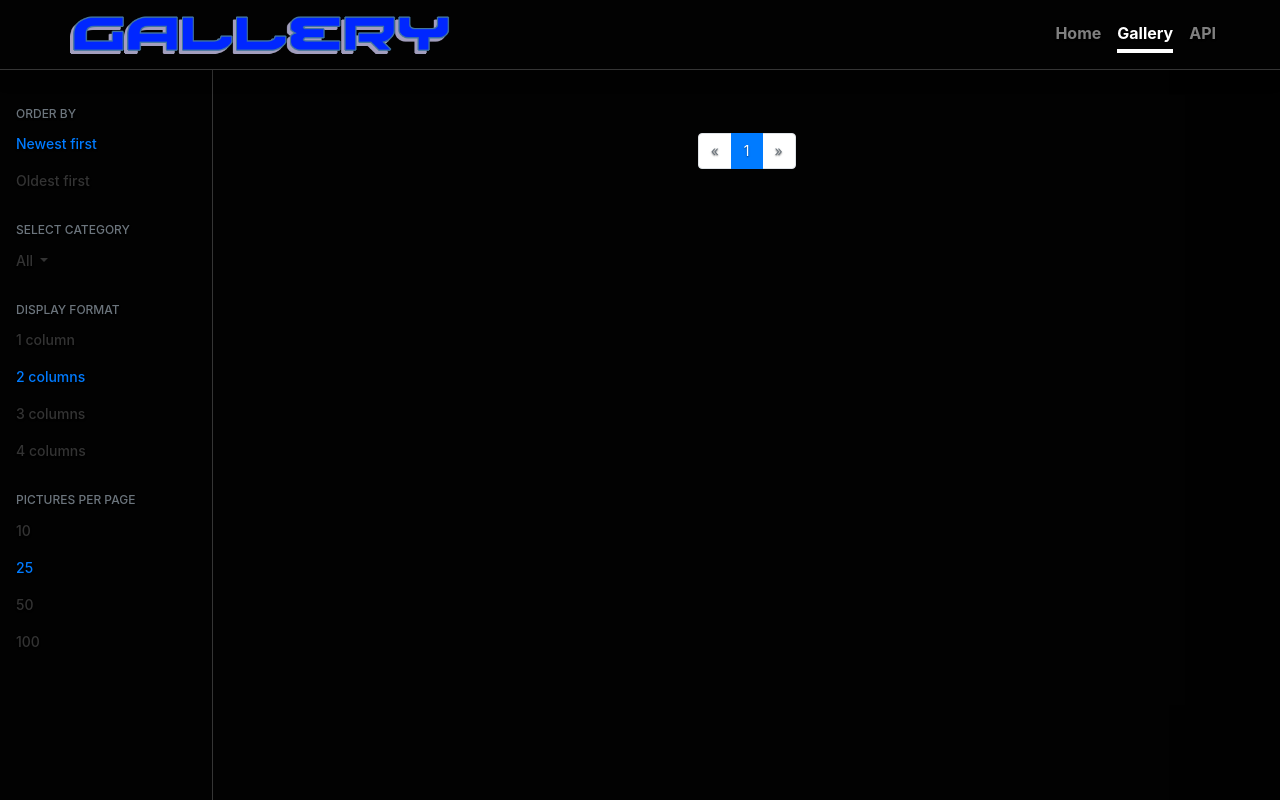
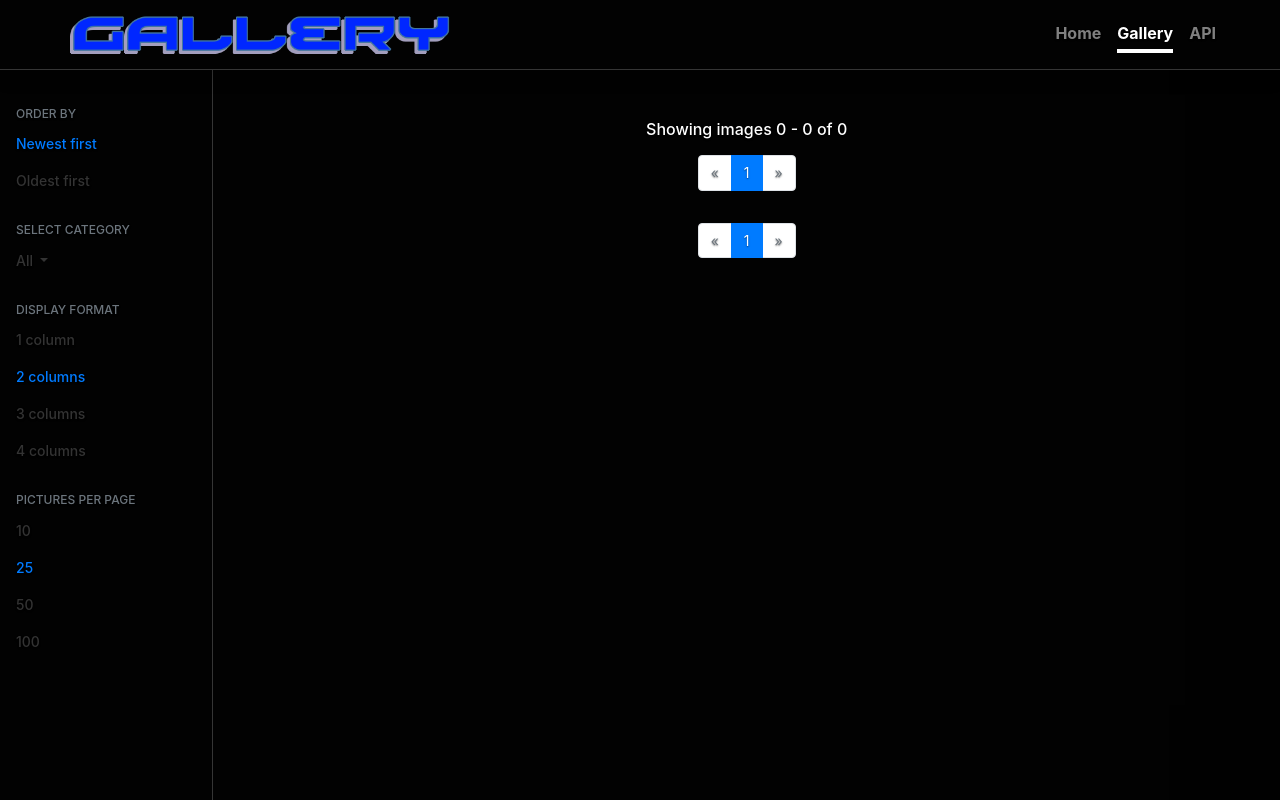
Before and after one commit to encqre/DjangoGallery, a Django app: page /gallery/ in a window 1280 px wide. Run offline with Django 3.2, Linux system fonts and the light colour scheme; data that the repository does not hold is empty; some libraries are stand-ins or nearby versions.

Commit message:
finished implementing all functionality in gallery page

```diff
--- a/gallery/models.py
+++ b/gallery/models.py
@@ -17,13 +17,13 @@ class Image(models.Model):
     image_picture = models.ImageField(upload_to = 'gallery/static/gallery/pictures/', default = 'gallery/static/gallery/pictures/default/no-img.jpg')
     image_added = models.DateTimeField("date added", default=datetime.now())
     image_description = models.CharField(max_length=200)
-    image_slug = models.CharField(max_length=200)
+    image_slug = models.CharField(max_length=200, unique=True)
     image_visible = models.BooleanField(default=False)
-    image_title = models.CharField(max_length=200)
+    image_title = models.CharField(max_length=200, unique=True)
     image_category = models.ManyToManyField(ImageCategory, verbose_name="Category")
 
     def image_url(self):
         return str(self.image_picture.name).lstrip("gallery")
 
     def __str__(self):
-        return self.image_title
+        return str(self.image_slug) + " - " + str(self.image_title)
--- a/gallery/static/gallery/css/gallery.css
+++ b/gallery/static/gallery/css/gallery.css
@@ -71,7 +71,7 @@ body {
    */
 
   [role="main"] {
-    padding-top: 133px; /* Space for fixed navbar */
+    padding-top: 120px; /* Space for fixed navbar */
   }
 
   /* @media (min-width: 768px) {
--- a/gallery/templates/gallery/gallery.html
+++ b/gallery/templates/gallery/gallery.html
@@ -54,13 +54,21 @@
         <ul class="nav flex-column mb-2">
           <li class="nav-item dropdown">
             <a class="nav-link dropdown-toggle" href="#" id="navbarDropdown" role="button" data-toggle="dropdown" aria-haspopup="true" aria-expanded="false">
-              All
+              {{display.category}}
             </a>
             <div class="dropdown-menu" aria-labelledby="navbarDropdown">
+              {% if display.category == 'All' %}
               <a class="dropdown-item active" href="#">All</a>
+              {% else %}
+              <a class="dropdown-item" href="/gallery?order={{display.order_by}}&display={{display.display}}&pictures={{display.pictures_per_page}}">All</a>
+              {% endif %}
               <div class="dropdown-divider"></div>
               {% for category in categories %}
-              <a class="dropdown-item" href="#">{{category.category}} ({{category.image_set.all.count}})</a>
+                {% if display.category != category.category_slug %}
+                <a class="dropdown-item" href="/gallery/{{category.category_slug}}?order={{display.order_by}}&display={{display.display}}&pictures={{display.pictures_per_page}}">{{category.category}} ({{category.image_set.all.count}})</a>
+                {% else %}
+                <a class="dropdown-item active" href="#">{{category.category}} ({{category.image_set.all.count}})</a>
+                {% endif %}
               {% endfor %}
             </div>
           </li>
@@ -165,8 +173,12 @@
     </nav>
 
     <main role="main" class="col-md-9 ml-sm-auto col-lg-10 px-4">
-
-        <nav>
+      {% if display.category == 'All' %}
+      <h6 style="color: white; text-align: center;">Showing images {{images.start_index}} - {{images.end_index}} of {{display.total_images}}</h6>
+      {% else %}
+      <h6 style="color: white; text-align: center;">Showing images {{images.start_index}} - {{images.end_index}} of {{display.total_images}} in category "{{display.category}}"</h6>
+      {% endif %}
+        <nav style="margin-top: 1rem;">
         <ul class="pagination justify-content-center">
 
                 {% if images.has_previous %}
@@ -227,7 +239,9 @@
       {% for image in images %}
       <div class='{{display.col_style}}'>
       <div class="card mb-3 text-white bg-dark border-dark {{display.width}}" style="left: 50%; transform: translate(-50%)">
+        <a href="/id/{{image.image_slug}}" target="_blank">
         <img src="{{image.image_url}}" class="card-img-top" alt="{{image.image_title}}">
+        </a>
         <div class="card-body">
           <h5 class="card-text">{{image.image_title}}</h5>
         </div>
@@ -236,7 +250,7 @@
           <div class="float-right">
           Categories:
           {% for cat in image.image_category.all %}
-          <a href="#" class="btn btn-secondary btn-sm">{{cat.category}}</a>
+          <a href="/gallery/{{cat.category_slug}}?order={{display.order_by}}&display={{display.display}}&pictures={{display.pictures_per_page}}" class="btn btn-secondary btn-sm">{{cat.category}}</a>
           {% endfor %}
           </div>
         </div>
@@ -245,6 +259,60 @@
 
 {% endfor %}
   </div>
+
+  <nav style="margin-top: 1rem;">
+      <ul class="pagination justify-content-center">
+
+              {% if images.has_previous %}
+                <li class="page-item">
+                  <a class="page-link" href="?page={{ images.previous_page_number }}&display={{display.display}}&pictures={{display.pictures_per_page}}&order={{display.order_by}}" aria-label="Previous">
+                    <span aria-hidden="true">&laquo;</span>
+                  </a>
+                </li>
+
+              {% else %}
+
+                <li class="page-item disabled">
+                  <a class="page-link" href="#" aria-label="Previous">
+                    <span aria-hidden="true">&laquo;</span>
+                  </a>
+                </li>
+
+              {% endif %}
+
+              {% for i in images.paginator.page_range %}
+
+
+              {% if images.number == forloop.counter %}
+              <li class="page-item active"><a class="page-link" href="?page={{ forloop.counter }}&display={{display.display}}&pictures={{display.pictures_per_page}}&order={{display.order_by}}">{{forloop.counter}}</a></li>
+
+                {% else %}
+
+                <li class="page-item"><a class="page-link" href="?page={{ forloop.counter }}&display={{display.display}}&pictures={{display.pictures_per_page}}&order={{display.order_by}}">{{forloop.counter}}</a></li>
+
+                {% endif %}
+
+              {% endfor %}
+
+              {% if images.has_next %}
+                <li class="page-item">
+                  <a class="page-link" href="?page={{ images.next_page_number }}&display={{display.display}}&pictures={{display.pictures_per_page}}&order={{display.order_by}}" aria-label="Next">
+                   <span aria-hidden="true">&raquo;</span>
+                  </a>
+                </li>
+
+              {% else %}
+
+                  <li class="page-item disabled">
+                      <a class="page-link" href="#" aria-label="Next">
+                        <span aria-hidden="true">&raquo;</span>
+                      </a>
+                    </li>
+
+              {% endif %}
+          </span>
+          </ul>
+    </nav>
     </main>
   </div>
 </div>
--- a/gallery/views.py
+++ b/gallery/views.py
@@ -2,6 +2,8 @@ from django.shortcuts import render, redirect
 from django.http import HttpResponse
 from .models import Image, ImageCategory
 from django.core.paginator import Paginator
+
+#TODO display order, pictures per page and display columns should be saved in cookie to not mess URL
 
 def single_slug(request, single_slug):
     images = [p.image_slug for p in Image.objects.all()]
@@ -11,15 +13,15 @@ def single_slug(request, single_slug):
         image_data = open("gallery" + picture_url, "rb").read()
         if (picture_url.split(".")[-1] == "jpg") or (picture_url.split(".")[-1] == "jpeg") or (picture_url.split(".")[-1] == "jpe"):
             response = HttpResponse(image_data, content_type="image/jpeg")
-            response['Content-Disposition'] = 'filename="' + this_image.image_title + '.jpg"'
+            response['Content-Disposition'] = 'filename="' + "pepe_gallery_" + str(this_image.image_slug) + "_" + this_image.image_title + '.jpg"'
             return response
         elif (picture_url.split(".")[-1] == "png"):
             response = HttpResponse(image_data, content_type="image/png")
-            response['Content-Disposition'] = 'filename="' + this_image.image_title + '.png"'
+            response['Content-Disposition'] = 'filename="' + "pepe_gallery_" + str(this_image.image_slug) + "_" + this_image.image_title + '.png"'
             return response
         elif (picture_url.split(".")[-1] == "gif"):
             response = HttpResponse(image_data, content_type="image/gif")
-            response['Content-Disposition'] = 'filename="' + this_image.image_title + '.gif"'
+            response['Content-Disposition'] = 'filename="' + "pepe_gallery_" + str(this_image.image_slug) + "_" + this_image.image_title + '.gif"'
             return response
         else:
             return HttpResponse("Unknown image mimetype.")
@@ -62,6 +64,8 @@ def gallery(request):
 
     display_format.update({"pictures_per_page": pictures_per_page})
     display_format.update({"order_by":order_by})
+    display_format.update({"category":"All"})
+    display_format.update({"total_images":str(len(all_images))})
 
     paginator = Paginator(all_images, int(pictures_per_page))
 
@@ -71,7 +75,42 @@ def gallery(request):
     return render(request, 'gallery/gallery.html', {"images": these_images, "categories": these_categories, "display": display_format})
 
 def category_slug(request, category_slug):
-    return HttpResponse(f"{category_slug} is not a category. Yet.")
+    category = ImageCategory.objects.filter(category_slug=category_slug)[0]
+    order_by = request.GET.get('order')
+    if order_by == "oldest":
+        category_images = category.image_set.order_by('image_added')
+    else:
+        category_images = category.image_set.order_by('-image_added')
+        order_by = "newest"
+    these_categories = ImageCategory.objects.all()
+
+    pictures_per_page = request.GET.get('pictures')
+    if pictures_per_page == None:
+        pictures_per_page = '25'
+
+    images_per_width = request.GET.get('display')
+    if images_per_width == "1":
+        display_format = {"col_style":"col-12", "width":"w-50", "display":"1"}
+    elif images_per_width == "2":
+        display_format = {"col_style":"col-6", "width":"w-100", "display":"2"}
+    elif images_per_width == "3":
+        display_format = {"col_style":"col-4", "width":"w-100", "display":"3"}
+    elif images_per_width == "4":
+        display_format = {"col_style":"col-3", "width":"w-100", "display":"4"}
+    else:
+        display_format = {"col_style":"col-6", "width":"w-100", "display":"2"}
+
+    display_format.update({"pictures_per_page": pictures_per_page})
+    display_format.update({"order_by":order_by})
+    display_format.update({"category":category.category_slug})
+    display_format.update({"total_images":str(len(category_images))})
+
+    paginator = Paginator(category_images, int(pictures_per_page))
+
+    page = request.GET.get('page')
+    these_images = paginator.get_page(page)
+
+    return render(request, 'gallery/gallery.html', {"images": these_images, "categories": these_categories, "display": display_format})
 
 def about(request):
     return HttpResponse('About')
```
